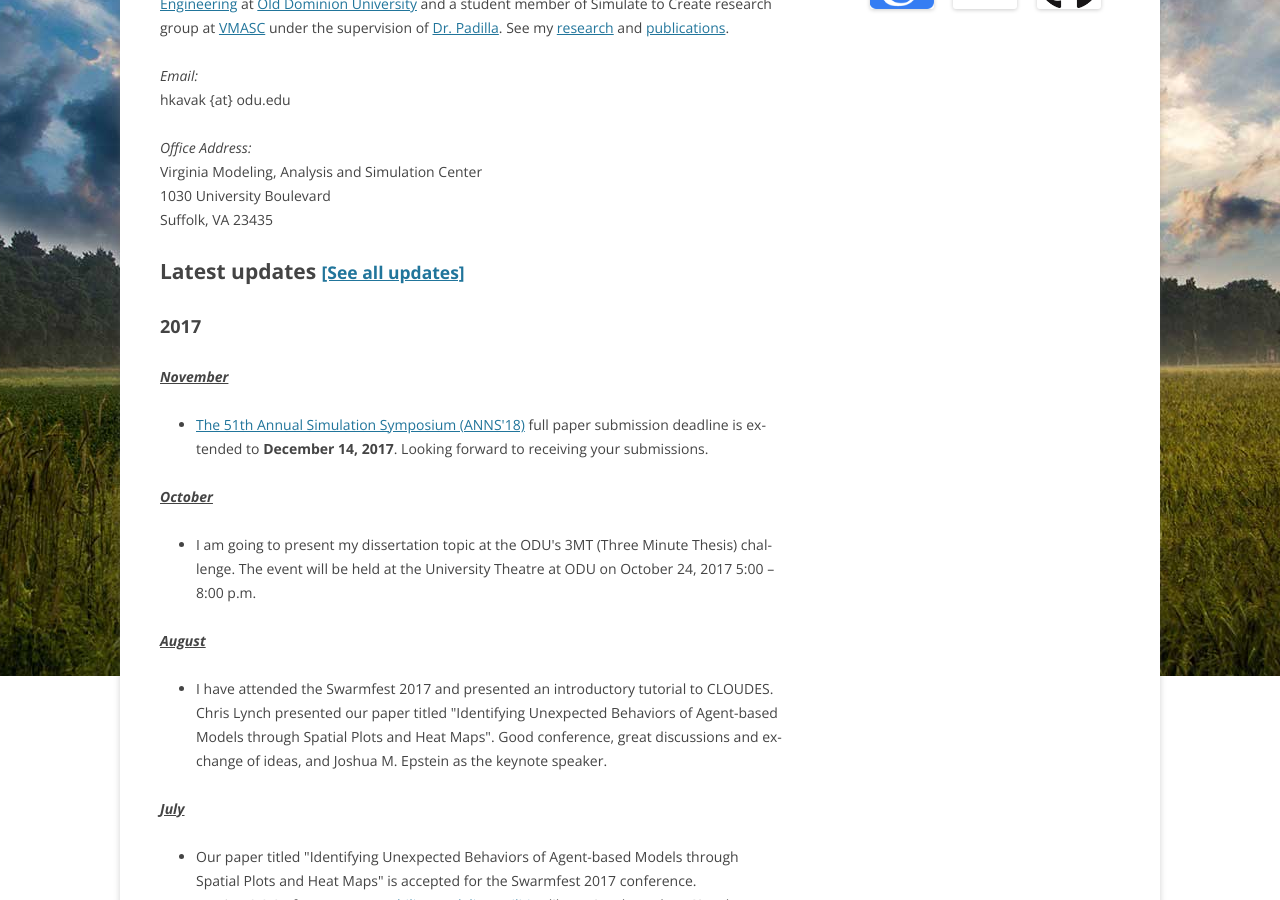
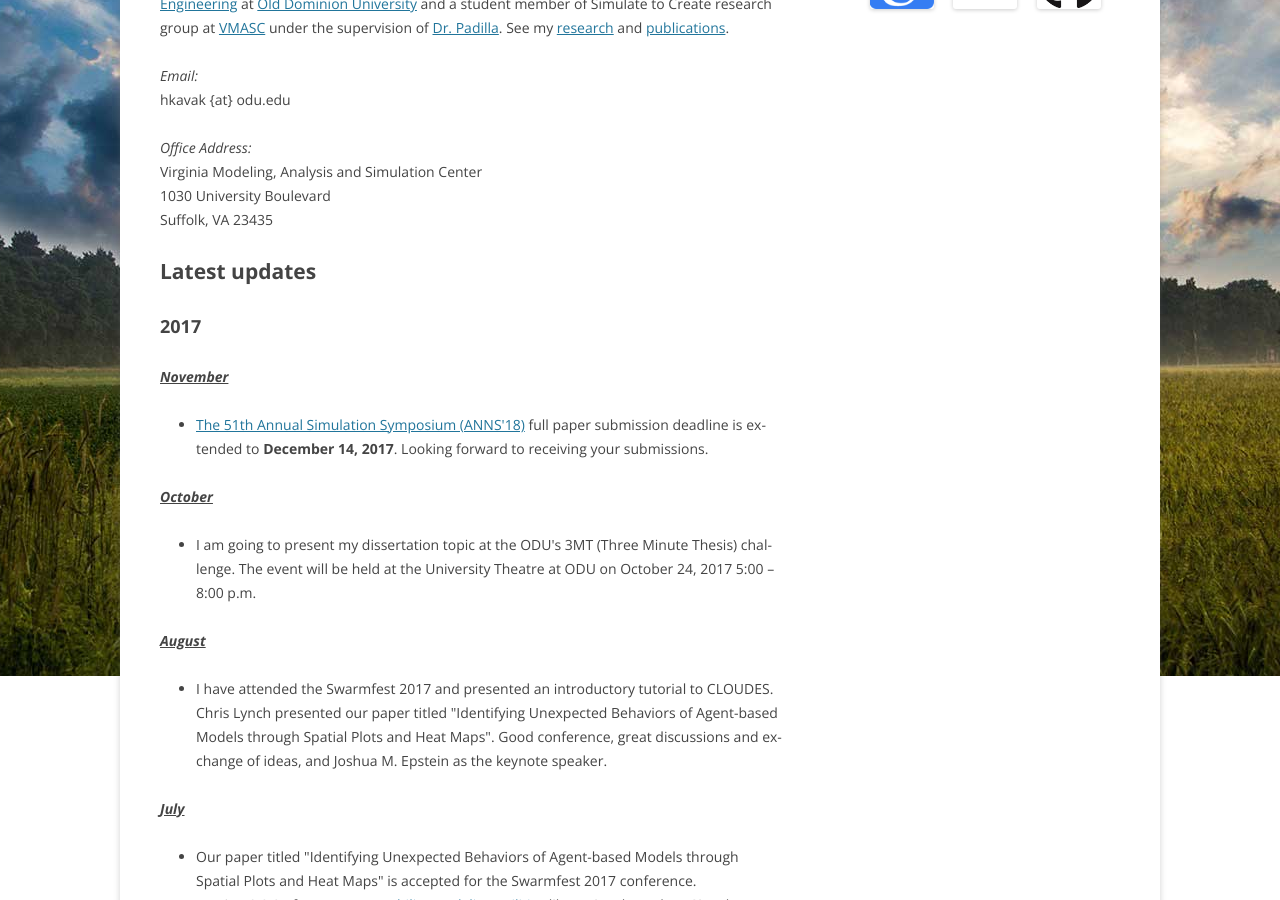
Before and after one commit to hamdikavak/hamdikavak.github.io, a Jekyll site: the page built from index.html, in a window 1280 px wide and 900 px high, scrolled down 342 px. Built offline with Jekyll 4.4.1, drawn with Linux system fonts in a browser that asks for light colours; nearby versions of some CDN libraries; library files that are not in the unit come from our copies.

Commit message:
Update index.html

```diff
--- a/index.html
+++ b/index.html
@@ -19,8 +19,10 @@
 1030 University Boulevard<br />
 Suffolk, VA 23435</p>
 
-<h1>Latest updates <small><a href="http://hamdikavak.com/latest-updates/">[See all updates]</a></small></h1>
+<h1>Latest updates </h1>
 
 <div id="divUpdatesSummary">
 {% include updates.html %}
 </div>
+
+<small><a href="http://hamdikavak.com/latest-updates/">[See all updates]</a></small>
```
